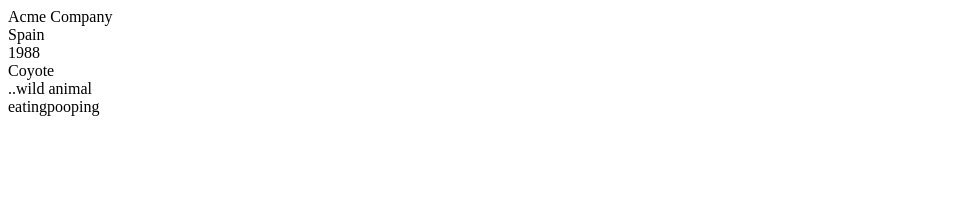
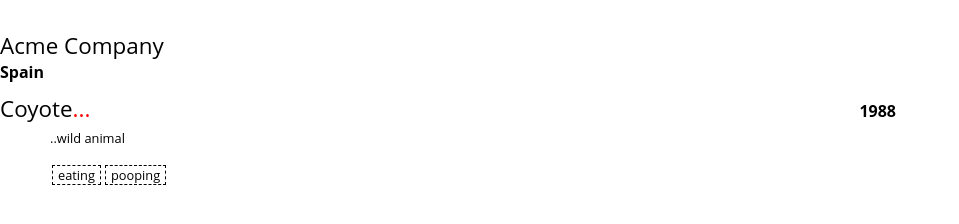
Before and after one commit to patrickcfwhite/seevee, a Gatsby site in the folder gatsby-site/: page / in a window 1280 px wide. Shown: the whole page, without its empty margins (0-959 px from the left). Built offline with nearby package versions, Linux system fonts and the light colour scheme; Gatsby itself is replaced by a stand-in of ours.

Commit message:
Added structure and styling for job component from exisitng css file

```diff
--- a/gatsby-site/src/components/job.js
+++ b/gatsby-site/src/components/job.js
@@ -9,14 +9,15 @@
   skills = [],
 }) => {
   return (
-    <article>
-      <div>{company}</div>
-      <div>{location}</div>
-      <div>{datesHeld}</div>
-      <div>
-        <div>{position}</div>
-        <div>{description}</div>
-        {skills.map(skill => <span key={skill}>{skill}</span>)}
+    <article className="job" aria-label="job" style={{width: "70%"}}>
+      <div className="company" aria-label="company">{company}</div>
+      <div className="location" aria-label="location">{location}</div>
+      <div className="position position_expand">
+        <div className="date" aria-label="dates held">{datesHeld}</div>
+        <div className="role" aria-label="position">{position}</div>
+        <div className="desc" aria-label="description">{description}<br/><br/>
+        <span className="skills">{skills.map(skill => <span className="skill" key={skill}>{skill}</span>)}</span>
+        </div>
       </div>
     </article>
   )
--- a/gatsby-site/src/components/style.css
+++ b/gatsby-site/src/components/style.css
@@ -164,7 +164,7 @@
 content:'...';
 color:red;
 }
-.desc a{
+.desc .skill{
 	border-style: dashed;
 	border-width: 1px;
 	padding-left:5px;
--- a/gatsby-site/src/pages/index.js
+++ b/gatsby-site/src/pages/index.js
@@ -1,6 +1,6 @@
 import React from "react";
 import { graphql } from "gatsby"
-
+import '../components/style.css'
 import { Job } from "../components/job";
 
 const IndexPage = ({data}) => (
```
